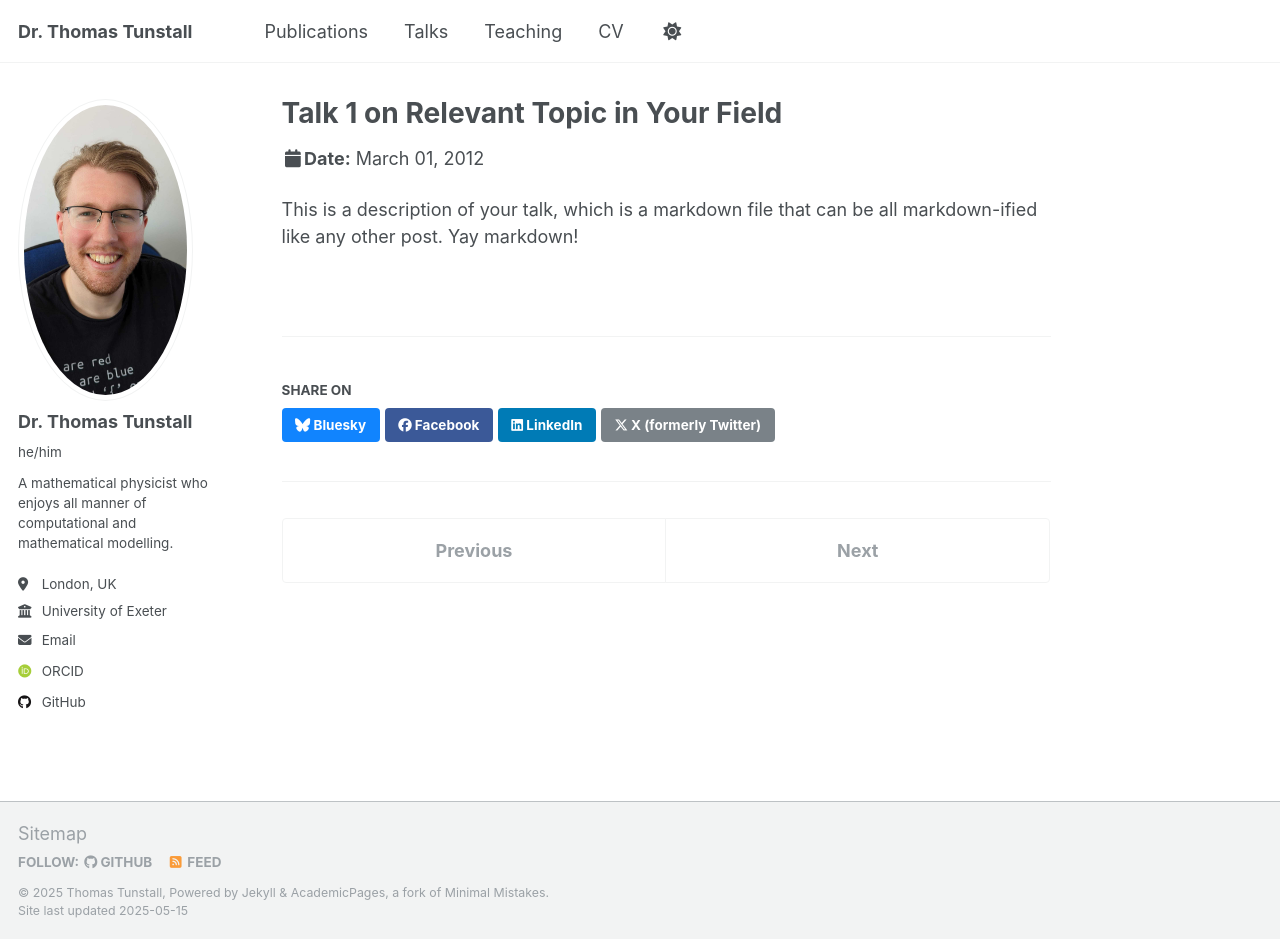
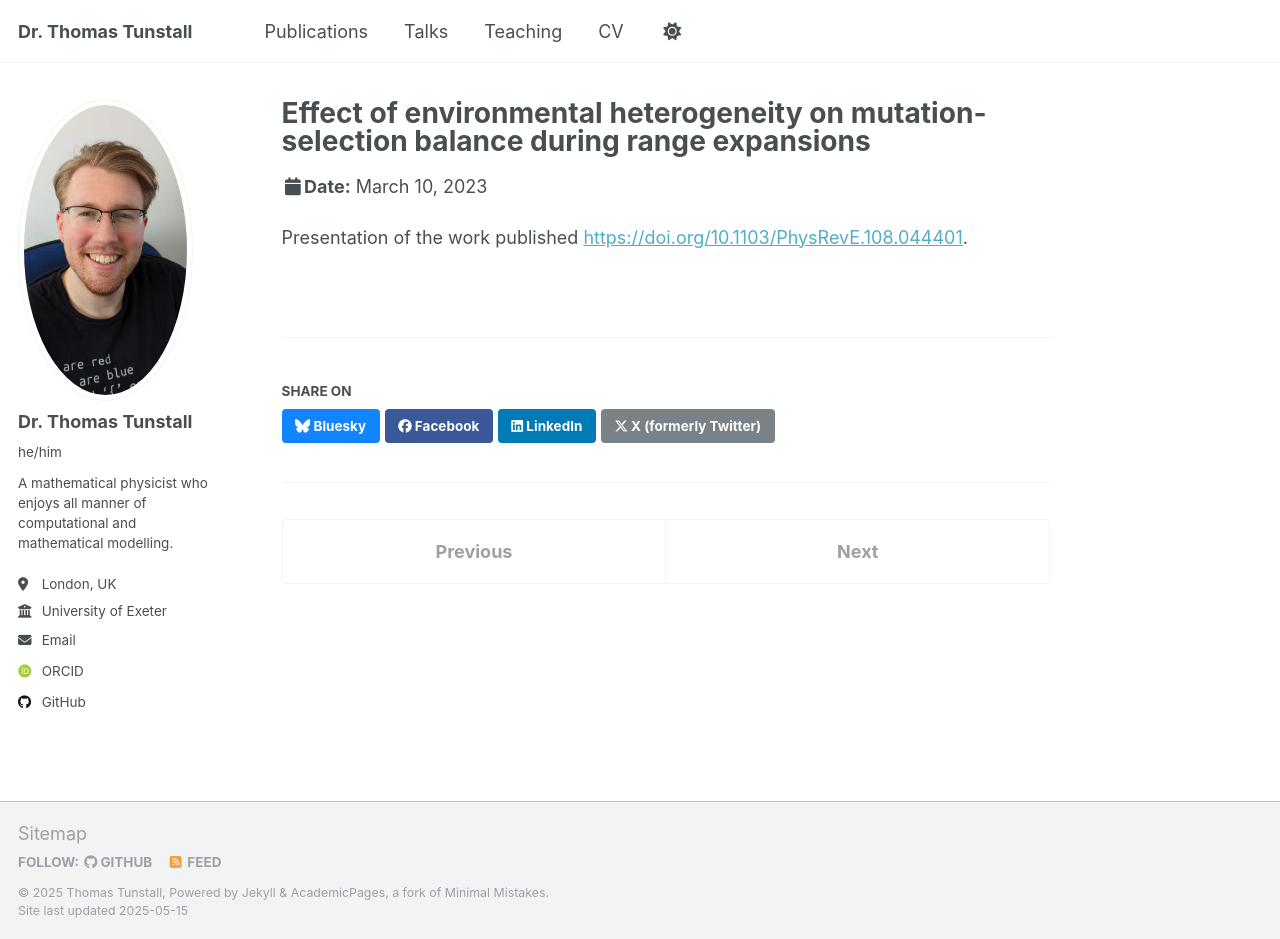
Before and after one commit to ThomasTunstall/ThomasTunstall, a Jekyll site: the page built from _talks/2012-03-01-talk-1.md, in a window 1280 px wide and 939 px high. Built offline with Jekyll 4.4.1, drawn with Linux system fonts in a browser that asks for light colours; some web fonts are replaced.

Commit message:
Update 2012-03-01-talk-1.md

```diff
--- a/_talks/2012-03-01-talk-1.md
+++ b/_talks/2012-03-01-talk-1.md
@@ -1,11 +1,11 @@
 ---
-title: "Talk 1 on Relevant Topic in Your Field"
+title: "Effect of environmental heterogeneity on mutation-selection balance during range expansions"
 collection: talks
 type: "Talk"
-permalink: /talks/2012-03-01-talk-1
-venue: "UC San Francisco, Department of Testing"
-date: 2012-03-01
-location: "San Francisco, CA, USA"
+permalink: /talks/2023APS
+venue: "APS March Meeting"
+date: 2023-03-10
+location: "Las Vegas, Nevada, USA"
 ---
 
-This is a description of your talk, which is a markdown file that can be all markdown-ified like any other post. Yay markdown!
+Presentation of the work published [https://doi.org/10.1103/PhysRevE.108.044401](here).
```
